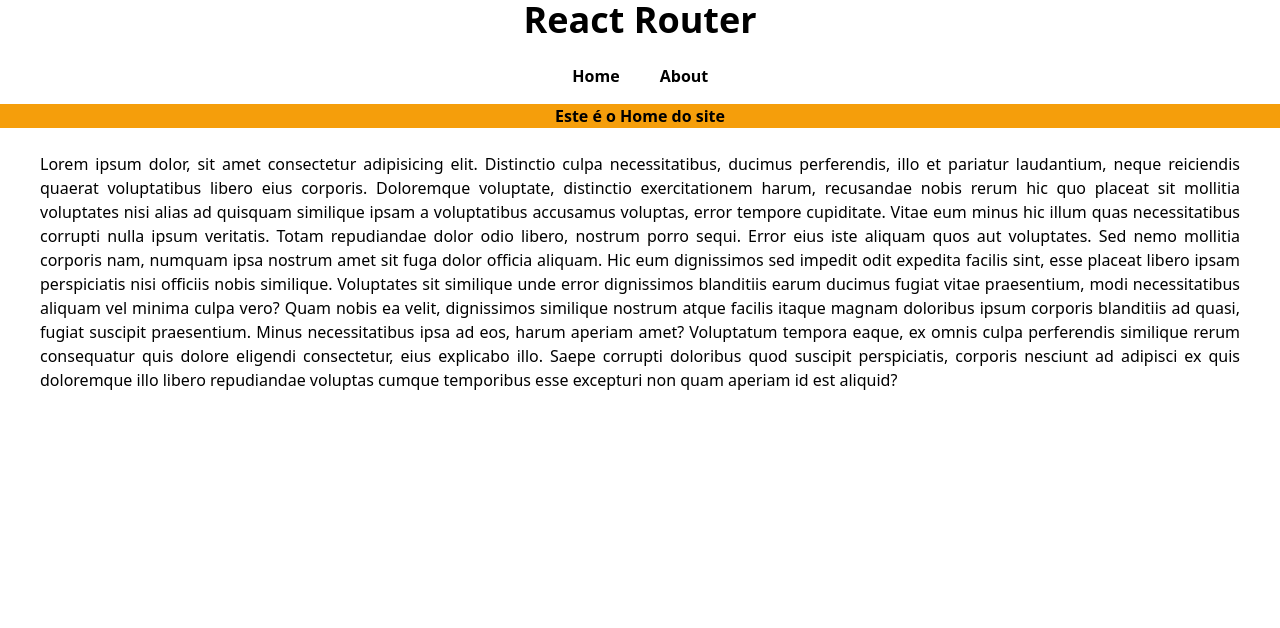
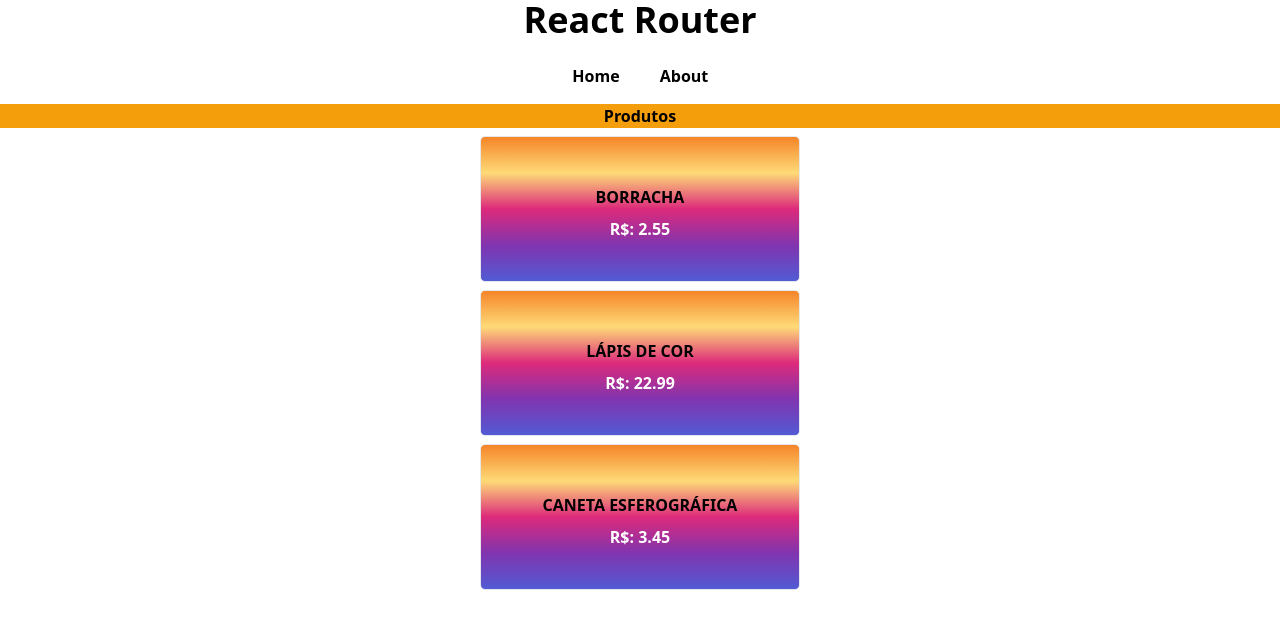
Before and after one commit to davcavalc/aulas-de-react-udemy, a React (Vite) app in the folder React_Router/: page / in a window 1280 px wide. Shown: the top 628 px of the page. Built offline with nearby package versions, Linux system fonts and the light colour scheme; data requests are answered from the project's data file.

Commit message:
📓Aula: Carregando os dados - 18/09/2022

```diff
--- a/React_Router/data/db.json
+++ b/React_Router/data/db.json
@@ -1,5 +1,5 @@
 {
-    "produtos": [
+    "products": [
         {
             "id": 1,
             "nome": "borracha",
--- /dev/null
+++ b/React_Router/src/hooks/useFetch.js
@@ -0,0 +1,82 @@
+import { useState, useEffect } from "react";
+
+// 4 - CUSTOM HOOK
+export const useFetch = (url) => {
+ const [data, setData] = useState(null);
+
+ // 5 - REFATORANDO O POST
+ const [config, setConfig] = useState(null);
+ const [method, setMethod] = useState(null);
+ const [callFetch, setCallFetch] = useState(false);
+
+ // 6 - LOADING
+ const [loading, setLoading] = useState(false);
+
+ // 7 - TRATANDO ERROS
+ const [error, setError] = useState(null);
+
+ // 8 - DESAFIO N. 6
+ const [itemId, setItemId] = useState(null);
+
+ const httpConfig = (data, method) => {
+  if (method === "POST") {
+   setConfig({
+    method,
+    headers: {
+     "Content-type": "application/json",
+    },
+    body: JSON.stringify(data),
+   });
+
+   setMethod(method);
+  } else if (method === "DELETE") {
+   setConfig({
+    method,
+    headers: {
+     "Content-type": "application/json",
+    },
+   });
+   setMethod(method);
+   setItemId(data);
+  }
+ };
+
+ useEffect(() => {
+  const fetchData = async () => {
+   // 6 - LOADING
+   setLoading(true);
+   try {
+    const res = await fetch(url);
+    const json = await res.json();
+    setData(json);
+   } catch (error) {
+    console.log(error.messsage);
+    setError("Houve um erro inesperado ao carregar os dados.");
+   }
+   setLoading(false);
+  };
+
+  fetchData();
+ }, [url, callFetch]);
+
+ // 5 - REFATORANDO O POST
+ useEffect(() => {
+  const httpRequest = async () => {
+   let json;
+   if (method === "POST") {
+    let fetchOptions = [url, config];
+    const res = await fetch(...fetchOptions);
+    json = await res.json();
+   } else if (method === "DELETE") {
+    const deleteUrl = `${url} / ${itemId}`;
+    const res = await fetch(deleteUrl, config);
+    json = await res.json();
+    setCallFetch(json);
+   }
+   setCallFetch(json);
+  };
+  httpRequest();
+ }, [config, method, url]);
+
+ return { data, httpConfig, loading, error };
+};
--- a/React_Router/src/index.css
+++ b/React_Router/src/index.css
@@ -2,7 +2,12 @@
 @tailwind components;
 @tailwind utilities;
 
+/* CUSTOMIZAÇÃO GERAL */
 .active {
  background-color: #000;
  color: #fff;
 }
+
+.backgrad {
+    background-image: linear-gradient(#F58529, #FEDA77, #DD2A7B, #8134AF, #515BD4);
+}
--- a/React_Router/src/pages/Home.jsx
+++ b/React_Router/src/pages/Home.jsx
@@ -1,34 +1,26 @@
 import React from "react";
+import { Link } from "react-router-dom";
+import { useFetch } from "../hooks/useFetch";
 
 const Home = () => {
+ // 3 - CARREGAMENTO DE DADOS
+ const url = "http://localhost:3000/products";
+ const { data: items, loading, error } = useFetch(url);
  return (
   <div>
-   <h1 className="flex justify-center bg-amber-500 font-bold">
-    Este é o Home do site
-   </h1>
-   <p className="text-justify mx-10 mt-6">
-    Lorem ipsum dolor, sit amet consectetur adipisicing elit. Distinctio culpa
-    necessitatibus, ducimus perferendis, illo et pariatur laudantium, neque
-    reiciendis quaerat voluptatibus libero eius corporis. Doloremque voluptate,
-    distinctio exercitationem harum, recusandae nobis rerum hic quo placeat sit
-    mollitia voluptates nisi alias ad quisquam similique ipsam a voluptatibus
-    accusamus voluptas, error tempore cupiditate. Vitae eum minus hic illum quas
-    necessitatibus corrupti nulla ipsum veritatis. Totam repudiandae dolor odio
-    libero, nostrum porro sequi. Error eius iste aliquam quos aut voluptates.
-    Sed nemo mollitia corporis nam, numquam ipsa nostrum amet sit fuga dolor
-    officia aliquam. Hic eum dignissimos sed impedit odit expedita facilis sint,
-    esse placeat libero ipsam perspiciatis nisi officiis nobis similique.
-    Voluptates sit similique unde error dignissimos blanditiis earum ducimus
-    fugiat vitae praesentium, modi necessitatibus aliquam vel minima culpa vero?
-    Quam nobis ea velit, dignissimos similique nostrum atque facilis itaque
-    magnam doloribus ipsum corporis blanditiis ad quasi, fugiat suscipit
-    praesentium. Minus necessitatibus ipsa ad eos, harum aperiam amet?
-    Voluptatum tempora eaque, ex omnis culpa perferendis similique rerum
-    consequatur quis dolore eligendi consectetur, eius explicabo illo. Saepe
-    corrupti doloribus quod suscipit perspiciatis, corporis nesciunt ad adipisci
-    ex quis doloremque illo libero repudiandae voluptas cumque temporibus esse
-    excepturi non quam aperiam id est aliquid?
-   </p>
+   <h1 className="flex justify-center bg-amber-500 font-bold">Produtos</h1>
+   {error && <p>{error}</p>}
+   <ul>
+    {items &&
+     items.map((item) => (
+      <div className="flex justify-center">
+          <li className="flex items-center flex-col border-[1px] border-solid rounded-[5px] p-10 mt-2 backgrad m-1.5 w-[25%]" key={item.id}>
+           <h2 className="font-bold p-2 uppercase">{item.nome}</h2>
+           <p className="text-white font-semibold">R$: {item.preco}</p>
+          </li>
+      </div>
+     ))}
+   </ul>
   </div>
  );
 };
--- a/React_Router/tailwind.config.cjs
+++ b/React_Router/tailwind.config.cjs
@@ -2,7 +2,11 @@
 module.exports = {
  content: ["./index.html", "./src/**/*.{js,ts,jsx,tsx}"],
  theme: {
-  extend: {},
+  extend: {
+   spacing: {
+    1.5: "0 10px",
+   },
+  },
  },
  plugins: [],
 };
```
Also changed, not shown: React_Router/src/App.jsx (+1 -21 lines).
